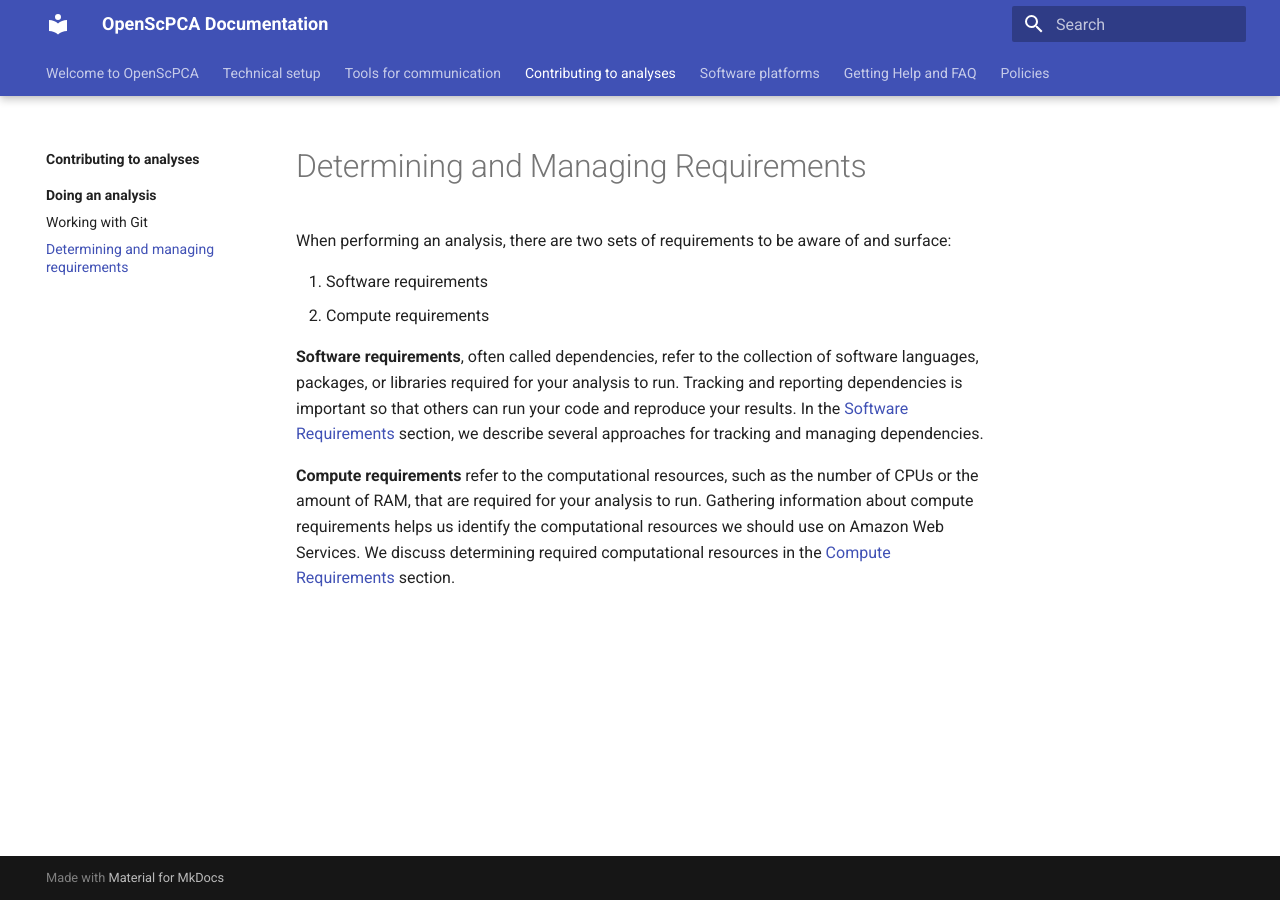
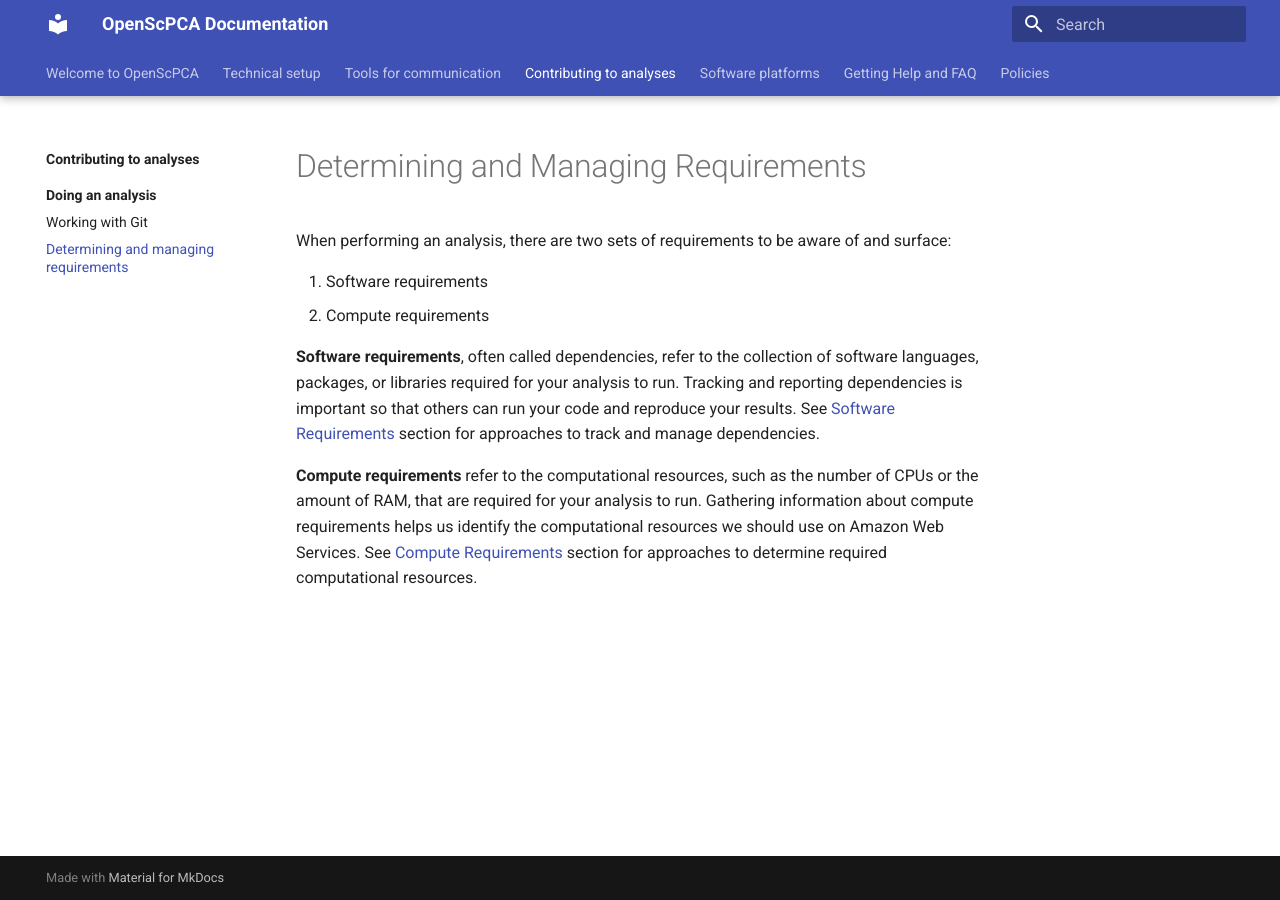
Before and after one commit to AlexsLemonade/OpenScPCA-analysis, an MkDocs documentation site: the page built from docs/contributing-to-analyses/determining-and-managing-requirements/index.md, in a window 1280 px wide. Built offline with MkDocs 1.6.1 and Material for MkDocs 9.7.7, drawn with Linux system fonts in a browser that asks for light colours.

Commit message:
Apply suggestions from code review
Co-authored-by: Deepa Prasad <d.prasad@alexslemonade.org>

```diff
--- a/docs/contributing-to-analyses/determining-and-managing-requirements/index.md
+++ b/docs/contributing-to-analyses/determining-and-managing-requirements/index.md
@@ -7,8 +7,8 @@ When performing an analysis, there are two sets of requirements to be aware of a
 
 **Software requirements**, often called dependencies, refer to the collection of software languages, packages, or libraries required for your analysis to run.
 Tracking and reporting dependencies is important so that others can run your code and reproduce your results.
-In the [Software Requirements](software-requirements.md) section, we describe several approaches for tracking and managing dependencies.
+See [Software Requirements](software-requirements.md) section for approaches to track and manage dependencies.
 
 **Compute requirements** refer to the computational resources, such as the number of CPUs or the amount of RAM, that are required for your analysis to run.
 Gathering information about compute requirements helps us identify the computational resources we should use on Amazon Web Services.
-We discuss determining required computational resources in the [Compute Requirements](compute-requirements.md) section.
+See [Compute Requirements](compute-requirements.md) section for approaches to determine required computational resources.
```
